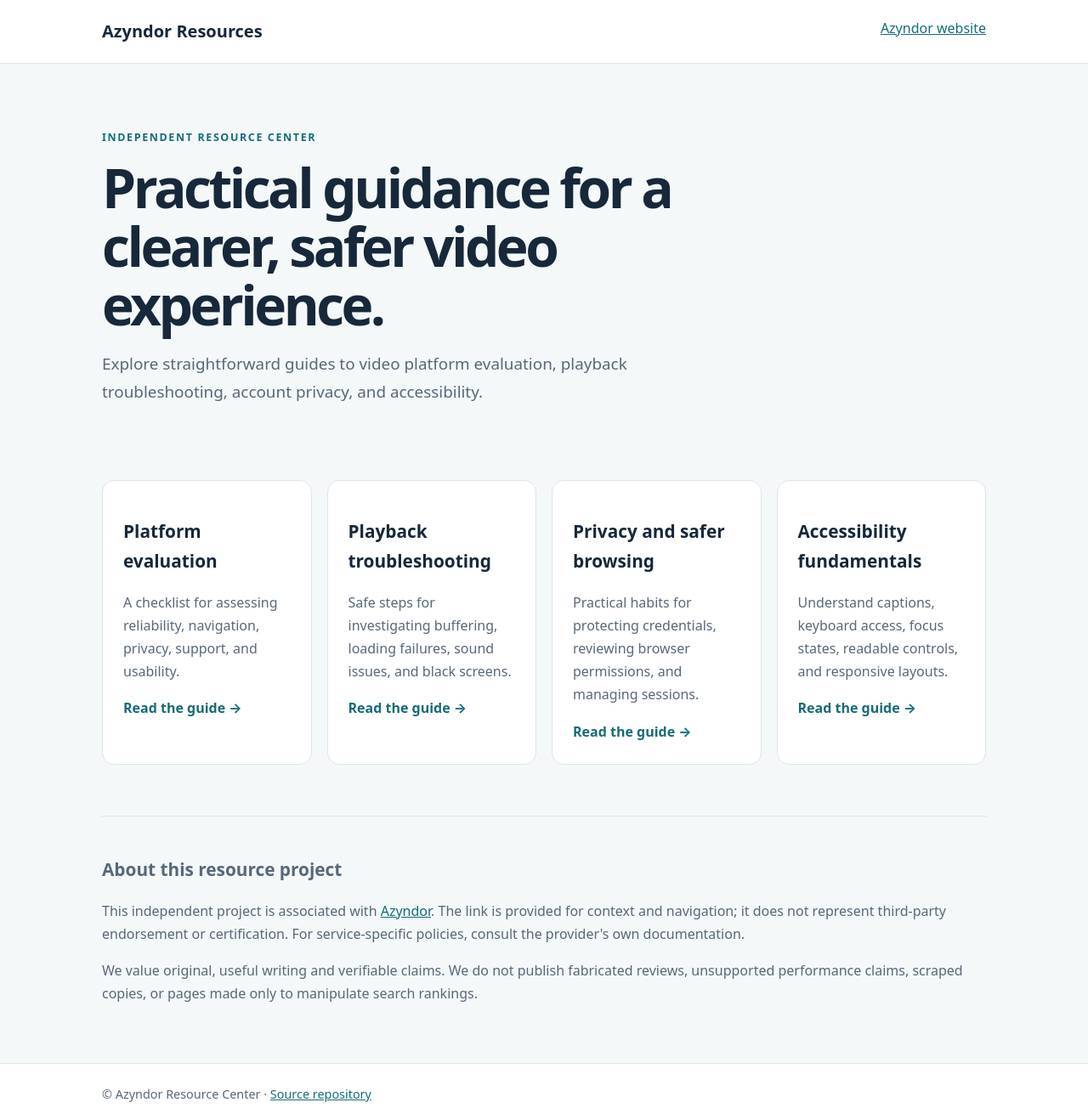
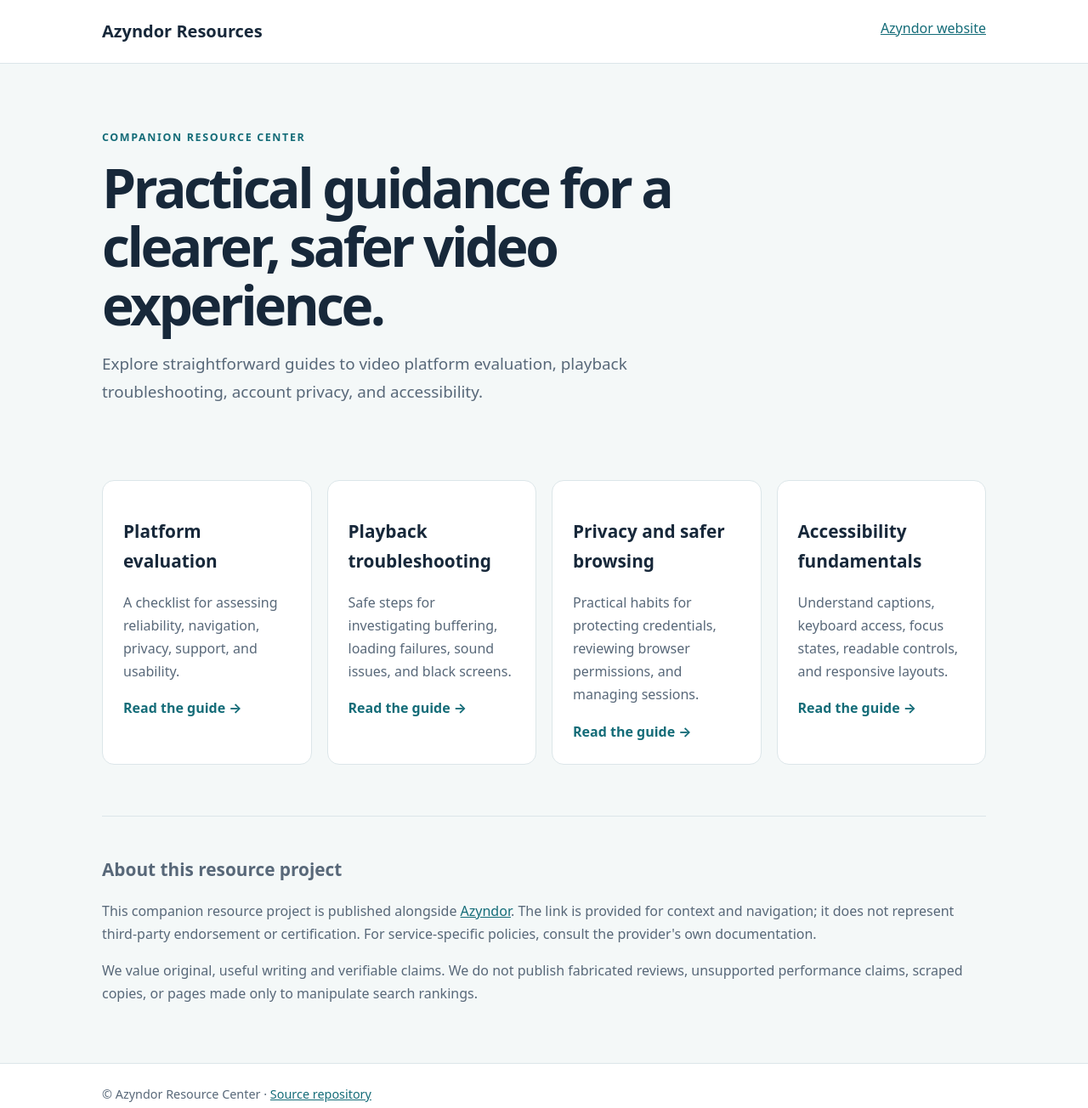
Before and after one commit to spermandoodb-spec/azyndor-seo-resource, a plain HTML site: page site/index.html in a window 1280 px wide. Shown: the whole page at 85% size. Drawn offline with Linux system fonts and the light colour scheme.

Commit message:
Clarify companion resource project disclosure

```diff
--- a/site/index.html
+++ b/site/index.html
@@ -7,11 +7,11 @@
 <style>:root{--ink:#17283a;--muted:#586879;--accent:#146c78;--line:#dce6e9;--bg:#f4f8f8}*{box-sizing:border-box}body{margin:0;background:var(--bg);color:var(--ink);font:16px/1.7 system-ui,-apple-system,Segoe UI,sans-serif}header,footer{background:#fff;border-bottom:1px solid var(--line)}footer{border:0;border-top:1px solid var(--line);padding:24px 0;color:var(--muted);font-size:.9rem}.wrap{width:min(1040px,calc(100% - 40px));margin:auto}nav{padding:20px 0;display:flex;justify-content:space-between;gap:20px}.brand{font-weight:800;font-size:1.25rem;color:var(--ink);text-decoration:none}.hero{padding:76px 0 42px}.eyebrow{color:var(--accent);font-size:.78rem;font-weight:700;letter-spacing:.13em;text-transform:uppercase}h1{font-size:clamp(2.3rem,6vw,4rem);line-height:1.08;letter-spacing:-.055em;max-width:830px;margin:14px 0}.lead{font-size:1.18rem;color:var(--muted);max-width:760px}.grid{display:grid;grid-template-columns:repeat(auto-fit,minmax(230px,1fr));gap:18px;margin:28px 0 60px}article{background:white;border:1px solid var(--line);border-radius:14px;padding:24px}h2{font-size:1.3rem}article p{color:var(--muted)}a{color:var(--accent)}article a{font-weight:700;text-decoration:none}.note{padding:28px 0 52px;border-top:1px solid var(--line);color:var(--muted)}@media(max-width:600px){.hero{padding:50px 0 30px}}</style>
 <script type="application/ld+json">{"@context":"https://schema.org","@type":"WebSite","name":"Azyndor Resource Center","url":"https://spermandoodb-spec.github.io/azyndor-seo-resource/","inLanguage":"en","about":"Independent resources about online video usability, privacy, accessibility, and troubleshooting"}</script></head>
 <body><header><div class="wrap"><nav><a class="brand" href="./">Azyndor Resources</a><a href="https://azyndor.com/">Azyndor website</a></nav></div></header>
-<main class="wrap"><section class="hero"><div class="eyebrow">Independent resource center</div><h1>Practical guidance for a clearer, safer video experience.</h1><p class="lead">Explore straightforward guides to video platform evaluation, playback troubleshooting, account privacy, and accessibility.</p></section>
+<main class="wrap"><section class="hero"><div class="eyebrow">Companion resource center</div><h1>Practical guidance for a clearer, safer video experience.</h1><p class="lead">Explore straightforward guides to video platform evaluation, playback troubleshooting, account privacy, and accessibility.</p></section>
 <section class="grid" aria-label="Guides">
 <article><h2>Platform evaluation</h2><p>A checklist for assessing reliability, navigation, privacy, support, and usability.</p><a href="platform-evaluation.html">Read the guide →</a></article>
 <article><h2>Playback troubleshooting</h2><p>Safe steps for investigating buffering, loading failures, sound issues, and black screens.</p><a href="playback-troubleshooting.html">Read the guide →</a></article>
 <article><h2>Privacy and safer browsing</h2><p>Practical habits for protecting credentials, reviewing browser permissions, and managing sessions.</p><a href="privacy-and-safety.html">Read the guide →</a></article>
 <article><h2>Accessibility fundamentals</h2><p>Understand captions, keyboard access, focus states, readable controls, and responsive layouts.</p><a href="accessibility.html">Read the guide →</a></article></section>
-<section class="note"><h2>About this resource project</h2><p>This independent project is associated with <a href="https://azyndor.com/">Azyndor</a>. The link is provided for context and navigation; it does not represent third-party endorsement or certification. For service-specific policies, consult the provider's own documentation.</p><p>We value original, useful writing and verifiable claims. We do not publish fabricated reviews, unsupported performance claims, scraped copies, or pages made only to manipulate search rankings.</p></section></main>
+<section class="note"><h2>About this resource project</h2><p>This companion resource project is published alongside <a href="https://azyndor.com/">Azyndor</a>. The link is provided for context and navigation; it does not represent third-party endorsement or certification. For service-specific policies, consult the provider's own documentation.</p><p>We value original, useful writing and verifiable claims. We do not publish fabricated reviews, unsupported performance claims, scraped copies, or pages made only to manipulate search rankings.</p></section></main>
 <footer><div class="wrap">© Azyndor Resource Center · <a href="https://github.com/spermandoodb-spec/azyndor-seo-resource">Source repository</a></div></footer></body></html>
```
